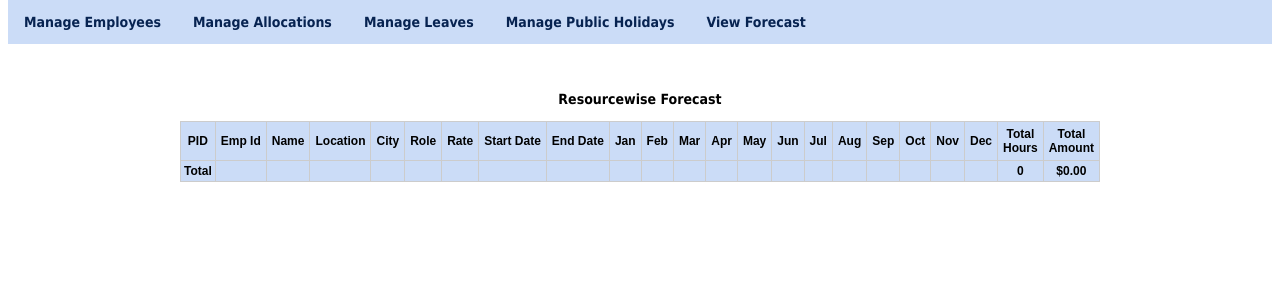
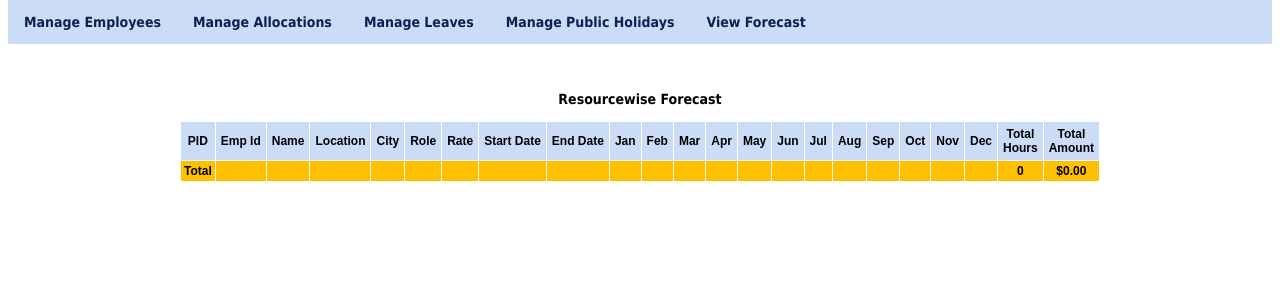
Before and after one commit to ggogate/finance, a PHP site: page /forecast.php in a window 1280 px wide. Shown: the part 52-352 px from the top of the page. Run offline with PHP 8.4, Linux system fonts and the light colour scheme; data that the repository does not hold is empty.

Commit message:
uploaded manually

```diff
--- a/getEmployee.php
+++ b/getEmployee.php
@@ -1,7 +1,7 @@
 <?php
 
 include_once('dbconnection.php');
-
+header("content-type:application/json");
 //$q = $_REQUEST["q"];
 $q = $_GET['term'];
 $suggestion = "";
--- a/style.css
+++ b/style.css
@@ -69,26 +69,32 @@ li a:hover {
 
 
 }
+
 table {
   border-collapse: collapse;
   width: auto;
 }
+
 th, td {
   padding: 5px;
   text-align: center;
-  border: 1px solid #ccc;
+  border: 1px solid #FFF;
   font-size: 12px;
 }
+
 th{
 	background-color: #CBDCF7;
 }
+
 h3{
 }
+
 .invisible
 {
 	border: 0px;
 	text-align: right;
 }
+
 .summary
 {
 	background-color:#eee;
@@ -96,7 +102,8 @@ h3{
 
 .summaryTotal td
 {
-	background-color:#CBDCF7;
+	/*background-color:#CBDCF7;*/
+	background-color: rgb(255,192,0);
 	padding:3px;
 	font-weight: bold;
 }
```
Also changed, not shown: allocations.php (+13 -10 lines), dbconnection.php (line endings or trailing spaces), employees.php (line endings or trailing spaces), forecast.php (line endings or trailing spaces), holidays.php (line endings or trailing spaces), index.php (line endings or trailing spaces), leaves.php (line endings or trailing spaces), style_orig.css (line endings or trailing spaces), test.sql (line endings or trailing spaces).
